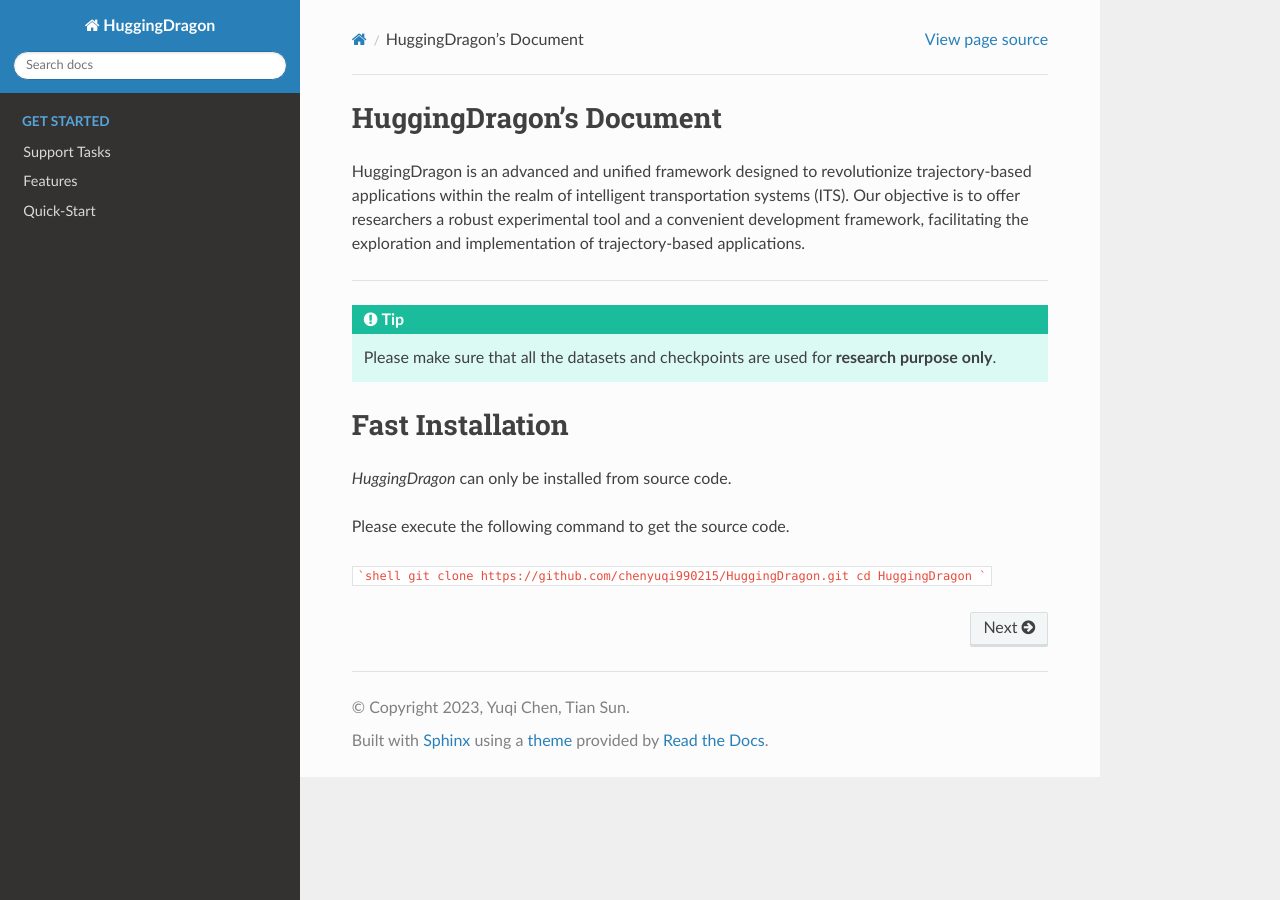
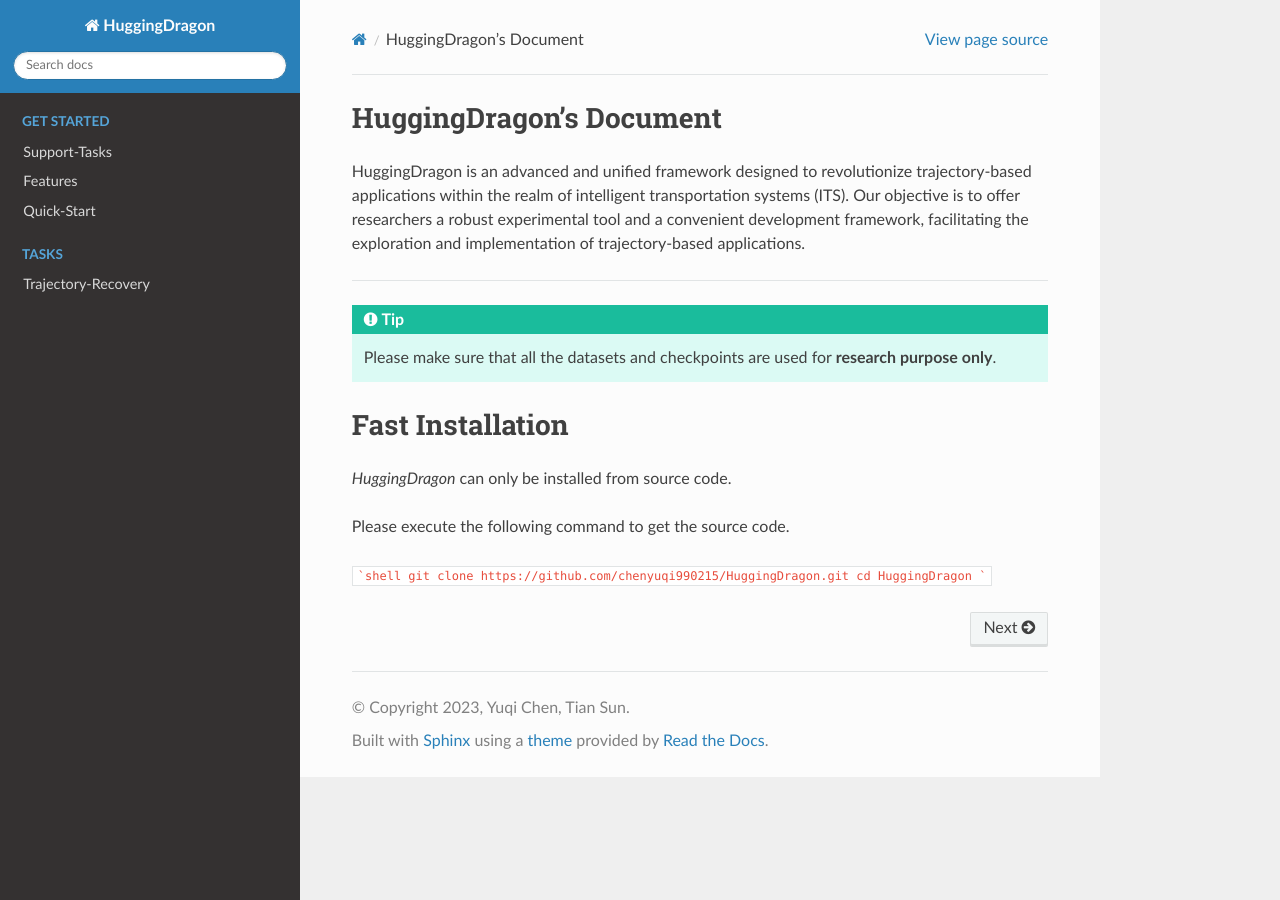
Before and after one commit to chenyuqi990215/HuggingDragon-Docs, a Sphinx documentation site: the page built from docs/source/index.rst, in a window 1280 px wide. Built offline with Sphinx 7.4.7 and the Read the Docs theme 2.0.0, drawn with Linux system fonts in a browser that asks for light colours.

Commit message:
add trajrec

```diff
--- a/docs/source/index.rst
+++ b/docs/source/index.rst
@@ -33,6 +33,13 @@ cd HuggingDragon
    :maxdepth: 1
    :caption: Get Started
 
-   Support Tasks<get_started/task.md>
+   Support-Tasks<get_started/task.md>
    Features<get_started/features.md>
    Quick-Start<get_started/quick_start.md>
+
+.. toctree::
+   :hidden:
+   :maxdepth: 1
+   :caption: Tasks
+
+   Trajectory-Recovery<task/trajrec.md>
```
Also changed, not shown: docs/source/task/trajrec.md (added, +16 -0 lines), 1 other file.
